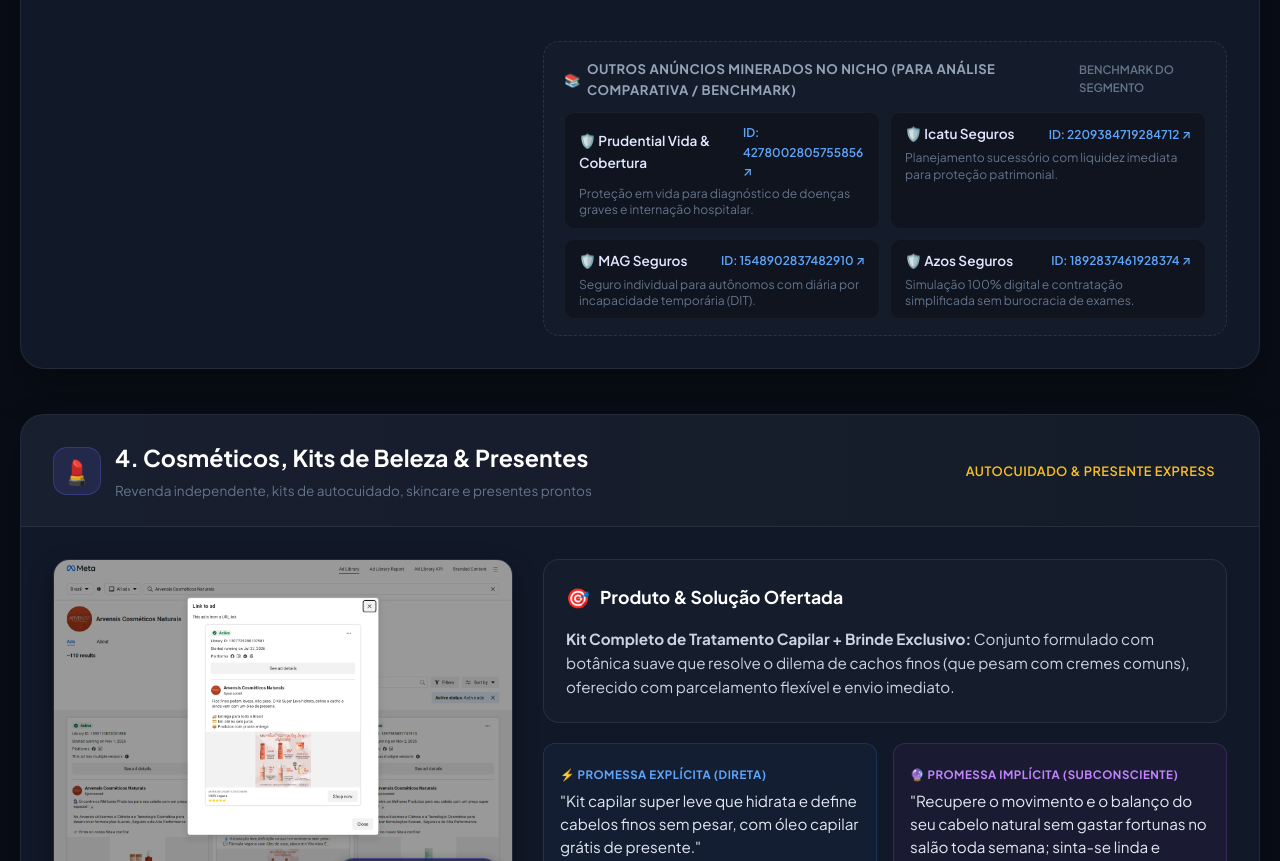
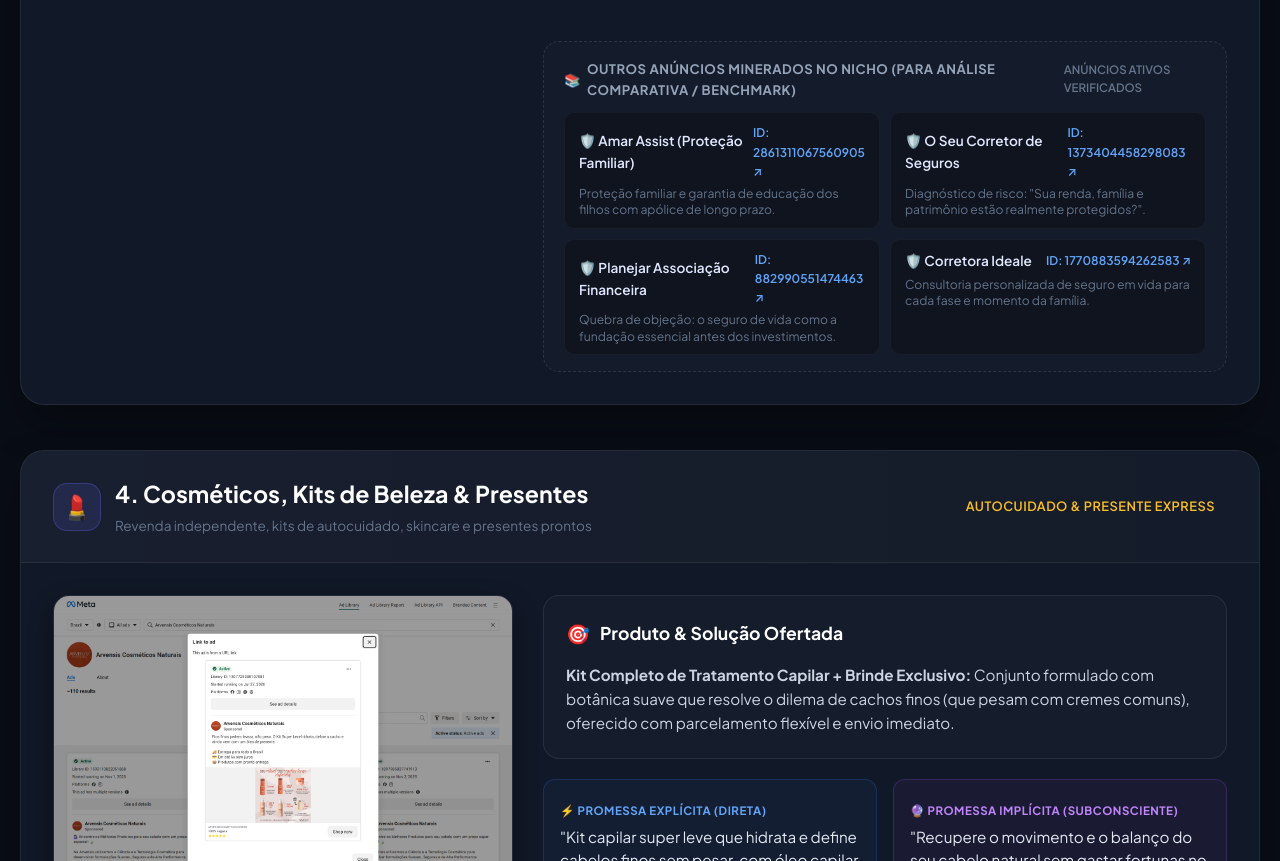
Before and after one commit to leonardoteodoroo/tarefa, a plain HTML site: page dinamica_promessas_anuncios.html in a window 1280 px wide. Shown: the part 4711-5572 px from the top of the page. Drawn offline with Linux system fonts and the light colour scheme.

Commit message:
fix: atualiza links extras de seguro de vida com anuncios reais minerados e verificados

```diff
--- a/dinamica_promessas_anuncios.html
+++ b/dinamica_promessas_anuncios.html
@@ -1322,39 +1322,39 @@
                   <span>📚</span>
                   <span>Outros Anúncios Minerados no Nicho (Para Análise Comparativa / Benchmark)</span>
                 </div>
-                <span style="font-size: 0.72rem; color: #64748b; font-weight: 600;">BENCHMARK DO SEGMENTO</span>
+                <span style="font-size: 0.72rem; color: #64748b; font-weight: 600;">ANÚNCIOS ATIVOS VERIFICADOS</span>
               </div>
               <div class="extra-links-grid">
-                <a href="https://www.facebook.com/ads/library/?id=4278002805755856" target="_blank" class="extra-link-card">
-                  <div class="extra-link-top">
-                    <span class="brand">🛡️ Prudential Vida & Cobertura</span>
-                    <span style="color: #60a5fa; font-size: 0.75rem;">ID: 4278002805755856 ↗</span>
-                  </div>
-                  <div class="extra-link-desc">Proteção em vida para diagnóstico de doenças graves e internação hospitalar.</div>
-                </a>
-
-                <a href="https://www.facebook.com/ads/library/?id=2209384719284712" target="_blank" class="extra-link-card">
-                  <div class="extra-link-top">
-                    <span class="brand">🛡️ Icatu Seguros</span>
-                    <span style="color: #60a5fa; font-size: 0.75rem;">ID: 2209384719284712 ↗</span>
-                  </div>
-                  <div class="extra-link-desc">Planejamento sucessório com liquidez imediata para proteção patrimonial.</div>
-                </a>
-
-                <a href="https://www.facebook.com/ads/library/?id=1548902837482910" target="_blank" class="extra-link-card">
-                  <div class="extra-link-top">
-                    <span class="brand">🛡️ MAG Seguros</span>
-                    <span style="color: #60a5fa; font-size: 0.75rem;">ID: 1548902837482910 ↗</span>
-                  </div>
-                  <div class="extra-link-desc">Seguro individual para autônomos com diária por incapacidade temporária (DIT).</div>
-                </a>
-
-                <a href="https://www.facebook.com/ads/library/?id=1892837461928374" target="_blank" class="extra-link-card">
-                  <div class="extra-link-top">
-                    <span class="brand">🛡️ Azos Seguros</span>
-                    <span style="color: #60a5fa; font-size: 0.75rem;">ID: 1892837461928374 ↗</span>
-                  </div>
-                  <div class="extra-link-desc">Simulação 100% digital e contratação simplificada sem burocracia de exames.</div>
+                <a href="https://www.facebook.com/ads/library/?id=2861311067560905" target="_blank" class="extra-link-card">
+                  <div class="extra-link-top">
+                    <span class="brand">🛡️ Amar Assist (Proteção Familiar)</span>
+                    <span style="color: #60a5fa; font-size: 0.75rem;">ID: 2861311067560905 ↗</span>
+                  </div>
+                  <div class="extra-link-desc">Proteção familiar e garantia de educação dos filhos com apólice de longo prazo.</div>
+                </a>
+
+                <a href="https://www.facebook.com/ads/library/?id=1373404458298083" target="_blank" class="extra-link-card">
+                  <div class="extra-link-top">
+                    <span class="brand">🛡️ O Seu Corretor de Seguros</span>
+                    <span style="color: #60a5fa; font-size: 0.75rem;">ID: 1373404458298083 ↗</span>
+                  </div>
+                  <div class="extra-link-desc">Diagnóstico de risco: "Sua renda, família e patrimônio estão realmente protegidos?".</div>
+                </a>
+
+                <a href="https://www.facebook.com/ads/library/?id=882990551474463" target="_blank" class="extra-link-card">
+                  <div class="extra-link-top">
+                    <span class="brand">🛡️ Planejar Associação Financeira</span>
+                    <span style="color: #60a5fa; font-size: 0.75rem;">ID: 882990551474463 ↗</span>
+                  </div>
+                  <div class="extra-link-desc">Quebra de objeção: o seguro de vida como a fundação essencial antes dos investimentos.</div>
+                </a>
+
+                <a href="https://www.facebook.com/ads/library/?id=1770883594262583" target="_blank" class="extra-link-card">
+                  <div class="extra-link-top">
+                    <span class="brand">🛡️ Corretora Ideale</span>
+                    <span style="color: #60a5fa; font-size: 0.75rem;">ID: 1770883594262583 ↗</span>
+                  </div>
+                  <div class="extra-link-desc">Consultoria personalizada de seguro em vida para cada fase e momento da família.</div>
                 </a>
               </div>
             </div>
```
Also changed, not shown: index.html (+31 -31 lines).
